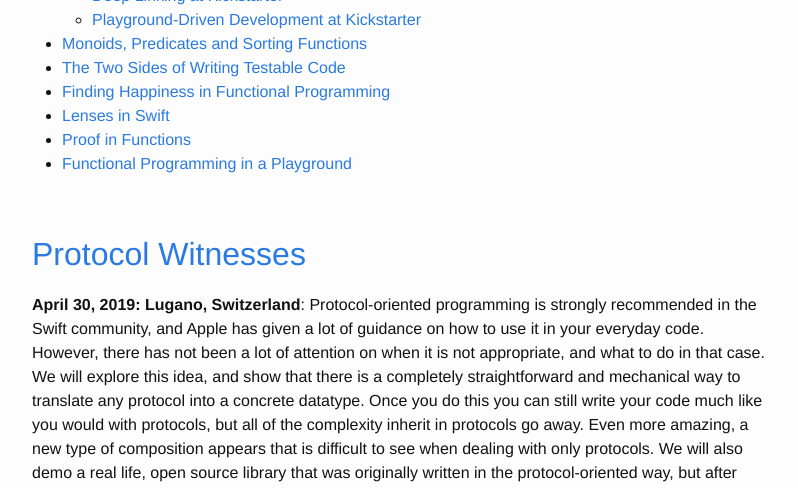
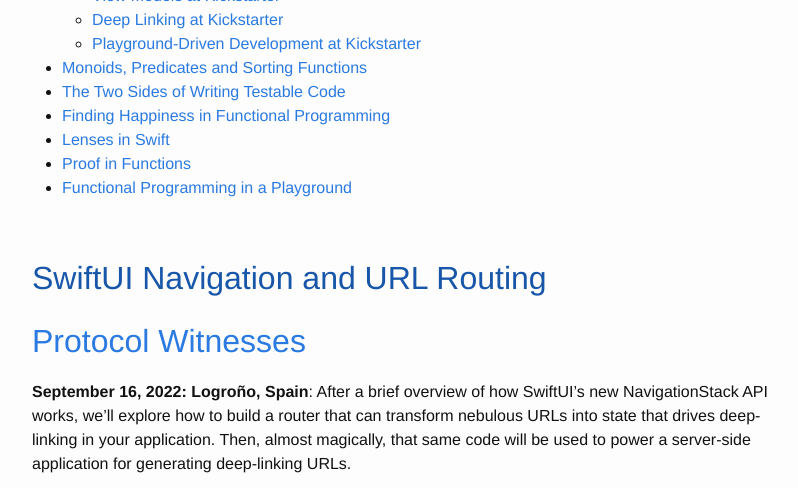
Before and after one commit to mbrandonw/mbrandonw.github.io, a Jekyll site: the page built from talks.md, in a window 1280 px wide and 1400 px high, scrolled down 611 px, cut to the strip 0-488 px from the top of the window. Shown: the whole strip, without its empty margins (238-1036 px from the left). Built offline with Jekyll 4.4.1, drawn with Linux system fonts in a browser that asks for light colours; some of the changed text lies outside the part shown.

Commit message:
Add NSSpain talk

```diff
--- a/talks.md
+++ b/talks.md
@@ -13,6 +13,7 @@ None planned right now.
 
 # Past talks
 
+* [SwiftUI Navigation and URL Routing](#swiftui-navigation-and-url-routing)
 * [Protocol Witnesses](#protocol-witnesses)
 * [Seemingly Impossible Swift Programs](#seemingly-impossible-swift-programs)
 * [Server-Side Swift from Scratch, for web devs](#server-side-swift-from-scratch-for-web-devs)
@@ -33,11 +34,14 @@ None planned right now.
 
 <br>
 
-## [Protocol Witnesses](https://www.youtube.com/watch?v=3BVkbWXcFS4)
+## [SwiftUI Navigation and URL Routing]()
 
-**April 30, 2019: Lugano, Switzerland**: Protocol-oriented programming is strongly recommended in the Swift community, and Apple has given a lot of guidance on how to use it in your everyday code. However, there has not been a lot of attention on when it is not appropriate, and what to do in that case. We will explore this idea, and show that there is a completely straightforward and mechanical way to translate any protocol into a concrete datatype. Once you do this you can still write your code much like you would with protocols, but all of the complexity inherit in protocols go away. Even more amazing, a new type of composition appears that is difficult to see when dealing with only protocols. We will also demo a real life, open source library that was originally written in the protocol-oriented way, but after running into many problems with the protocols, it was rewritten entirely in this witness-oriented way. The outcome was really surprising, and really powerful.
+## [Protocol Witnesses](https://vimeo.com/showcase/9831667/video/751580644)
 
-<iframe width="560" height="315" src="https://www.youtube.com/embed/3BVkbWXcFS4" frameborder="0" allow="accelerometer; autoplay; encrypted-media; gyroscope; picture-in-picture" allowfullscreen></iframe>
+**September 16, 2022: Logroño, Spain**: After a brief overview of how SwiftUI's new NavigationStack API works, we'll explore how to build a router that can transform nebulous URLs into state that drives deep-linking in your application. Then, almost magically, that same code will be used to power a server-side application for generating deep-linking URLs.
+
+<div style="padding:56.25% 0 0 0;position:relative;"><iframe src="https://player.vimeo.com/video/751580644?h=6714fe76d6" style="position:absolute;top:0;left:0;width:100%;height:100%;" frameborder="0" allow="autoplay; fullscreen; picture-in-picture" allowfullscreen></iframe></div><script src="https://player.vimeo.com/api/player.js"></script>
+<p><a href="https://vimeo.com/751580644">22 - SwiftUI Navigation &amp; URL Routing - Brandon Williams</a> from <a href="https://vimeo.com/nsspain">NSSpain X</a> on <a href="https://vimeo.com">Vimeo</a>.</p>
 
 <br>
 
```
